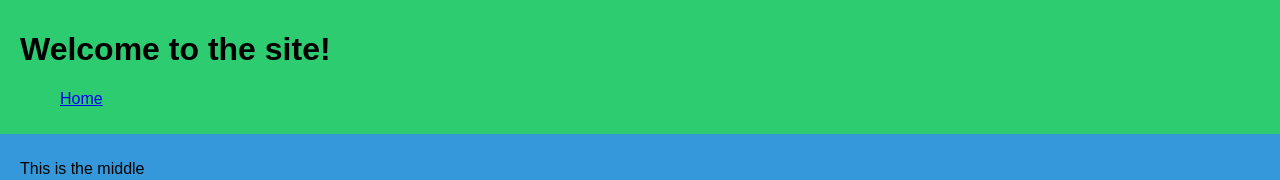
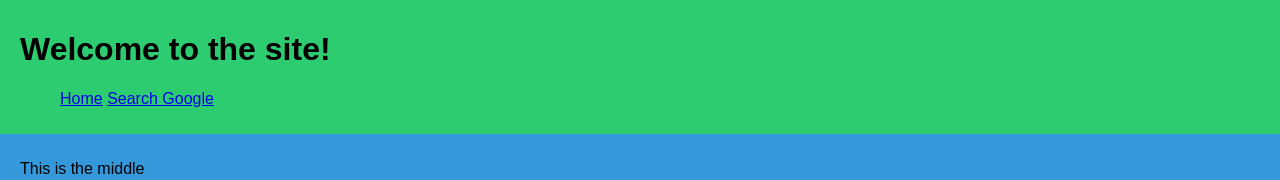
Before and after one commit to jveilx/GitCourseSite, a plain HTML site: page index.html in a window 1280 px wide. Shown: the top 180 px of the page. Drawn offline with Linux system fonts and the light colour scheme.

Commit message:
added Google link

```diff
--- a/index.html
+++ b/index.html
@@ -15,6 +15,7 @@
                     <ul>
                         <li>
                             <a href="index.html">Home</a>
+                            <a href="http://www.google.com">Search Google</a>
                         </li>
                     </ul>
                 </div>
```
